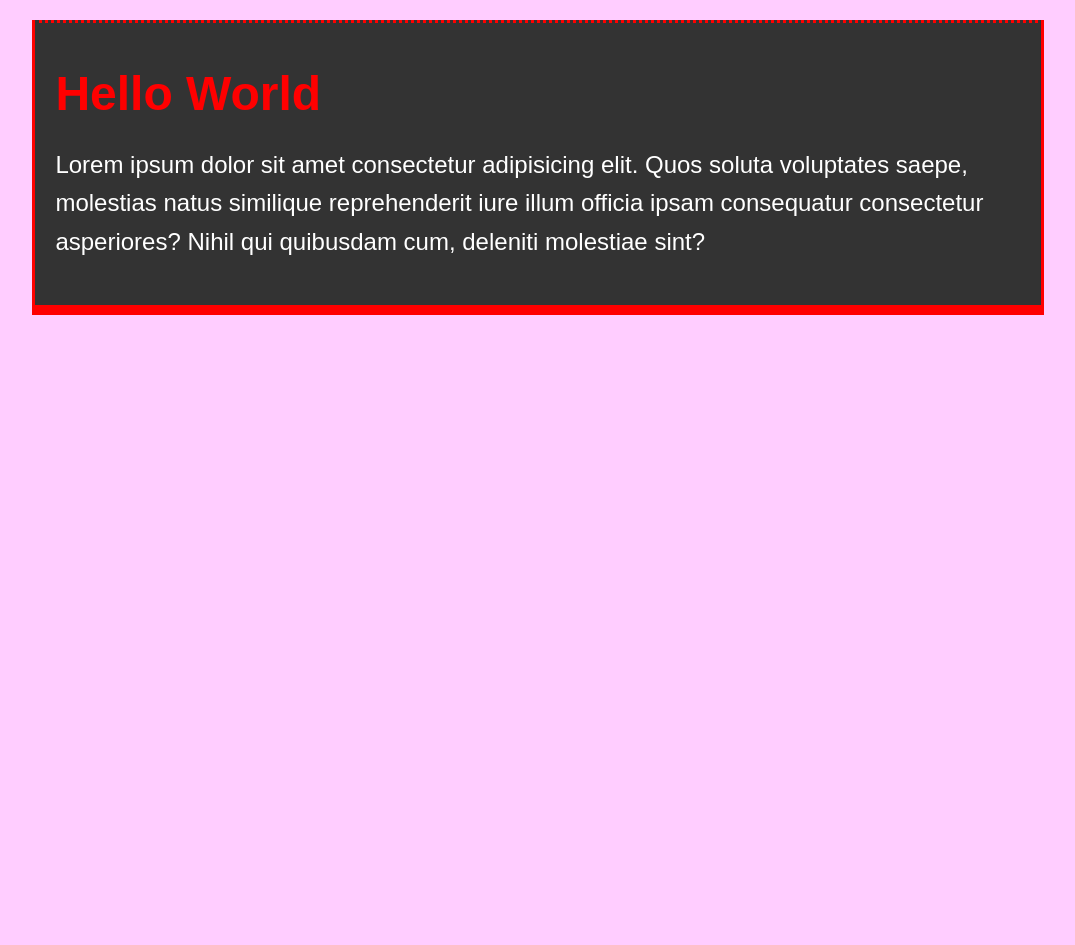
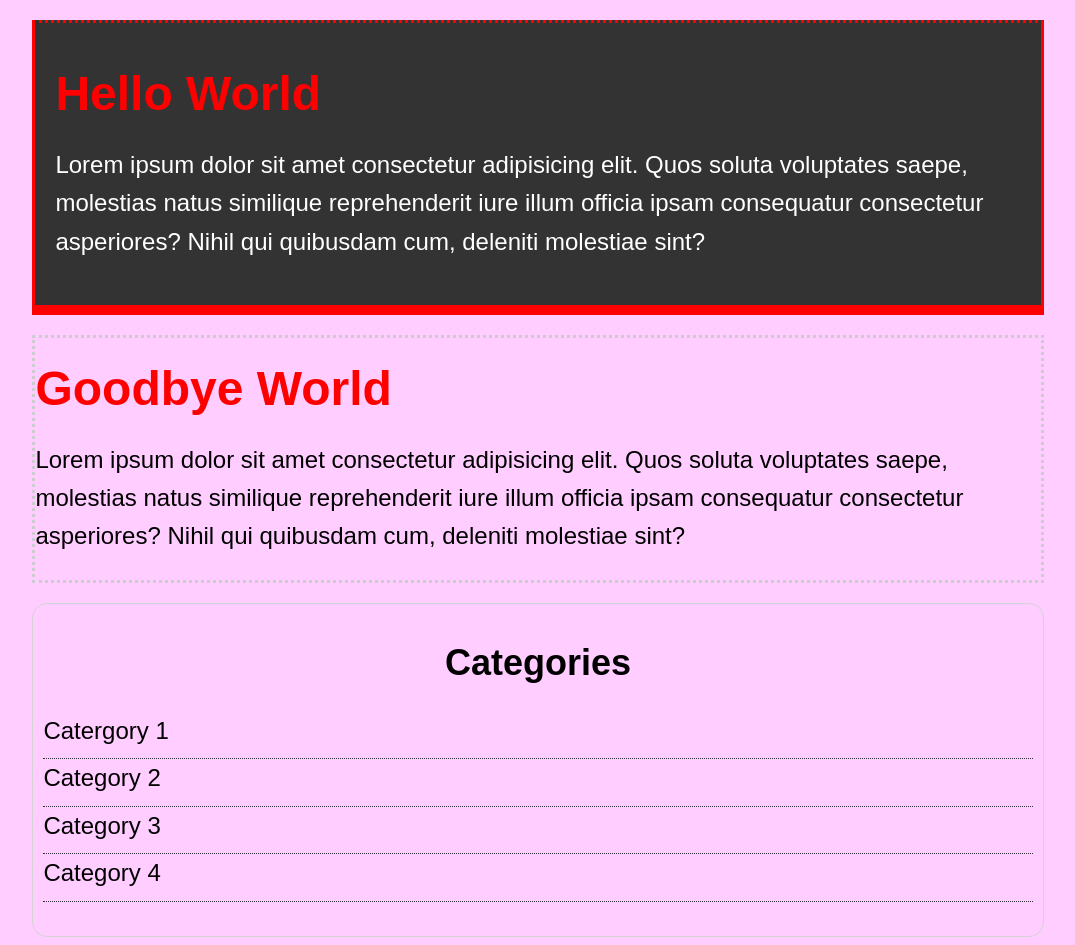
Before and after one commit to MonikkaKindaCodes/HTML-CSS-Practice, a plain HTML site: page index.html in a window 1280 px wide. Shown: the whole page, without its empty margins (102-1177 px from the left). Before the commit the page ends 800 px from the top, so only its background shows below. Drawn offline with Linux system fonts and the light colour scheme.

Commit message:
Add files via upload

```diff
--- a/index.html
+++ b/index.html
@@ -19,6 +19,24 @@
                 deleniti
                 molestiae sint?</p>
         </div>
+        <div class="box-2">
+            <h1>Goodbye World</h1>
+            <p>Lorem ipsum dolor sit amet consectetur adipisicing elit. Quos soluta voluptates saepe, molestias natus
+                similique
+                reprehenderit iure illum officia ipsam consequatur consectetur asperiores? Nihil qui quibusdam cum,
+                deleniti
+                molestiae sint?</p>
+        </div>
+
+        <div class="categories">
+            <h2>Categories</h2>
+            <ul>
+                <li><a href="#"></a>Catergory 1</li>
+                <li><a href="#"></a>Category 2</li>
+                <li><a href="#"></a>Category 3</li>
+                <li><a href="#"></a>Category 4</li>
+            </ul>
+        </div>
     </div>
 </body>
 
--- a/style.css
+++ b/style.css
@@ -8,6 +8,15 @@ body {
 }
 
 h1 {
+    color: red;
+}
+
+a {
+    text-decoration: none;
+    color: #fff;
+}
+
+a:hover {
     color: red;
 }
 
@@ -33,3 +42,29 @@ h1 {
     font-family: Tahoma;
     font-style: Italic;
 }
+
+.box-2 {
+    border: 3px dotted #ccc;
+    margin: 20px 0px;
+}
+
+.categories {
+    border: 1px lightgrey solid;
+    padding: 10px;
+    border-radius: 15px;
+}
+
+.categories h2 {
+    text-align: center;
+}
+
+.categories ul {
+    padding: 0;
+    list-style: none;
+}
+
+.categories li {
+    padding-bottom: 8px;
+    border-bottom: 1px dotted #333;
+    list-style-image: ;
+}
```
